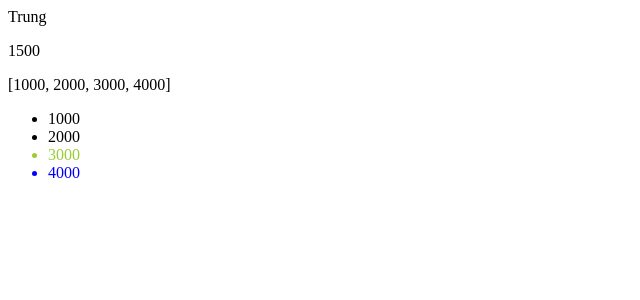
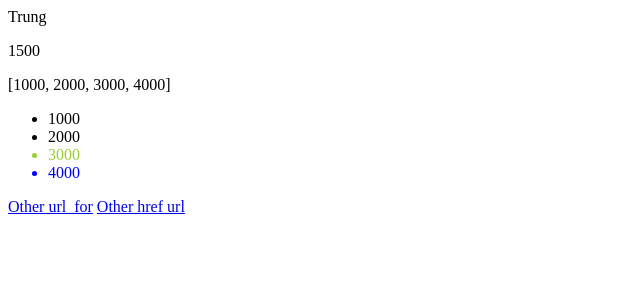
Before and after one commit to dangtrantrung/Flask-project, a Flask app: page /filters in a window 1280 px wide. Shown: the part 412-712 px from the top of the page, without its empty margins (0-640 px from the left). Run offline with Flask 3, Linux system fonts and the light colour scheme.

Commit message:
Redirect  and dynamic URL path - url_for def

```diff
--- a/app.py
+++ b/app.py
@@ -1,4 +1,4 @@
-from flask import Flask, make_response, render_template, request
+from flask import Flask, make_response, render_template, request,redirect,url_for
 
 app=Flask(__name__,template_folder='templates')
 
@@ -10,7 +10,7 @@ def index():
     mylist=[10,20,30,40]
     return render_template('index.html',myvalue=myvalue,myresult=myresult,mylist=mylist)
 
-@app.route('/other')
+@app.route('/ASSFFGHHGggggg')
 def other():
     # return "<h1> Flask AI Web App </h1>"
     myvalue='Trung'
@@ -36,6 +36,9 @@ def repeat(s,times=2):
 @app.template_filter('alternate_case')
 def alternate_case(s):
     return ''.join([c.upper() if i%2==0 else c.lower() for i,c in enumerate(s)])
+@app.route('/redirect_endpoint')
+def redirect_endpoint():
+    return redirect(url_for('other'))
 
 @app.route('/hello',methods=['POST','GET','PUT','DELETE'])
 # $ curl -i http://127.0.0.1:9999/hello - response header
--- a/templates/filters.html
+++ b/templates/filters.html
@@ -24,4 +24,5 @@
     <li>{{item}}</li>
     {%endif%} {%endfor%}
 </ul>
-{%endblock%}
+<a href="{{url_for('other')}}">Other url_for</a>
+<a href="/other">Other href url</a> {%endblock%}
```
